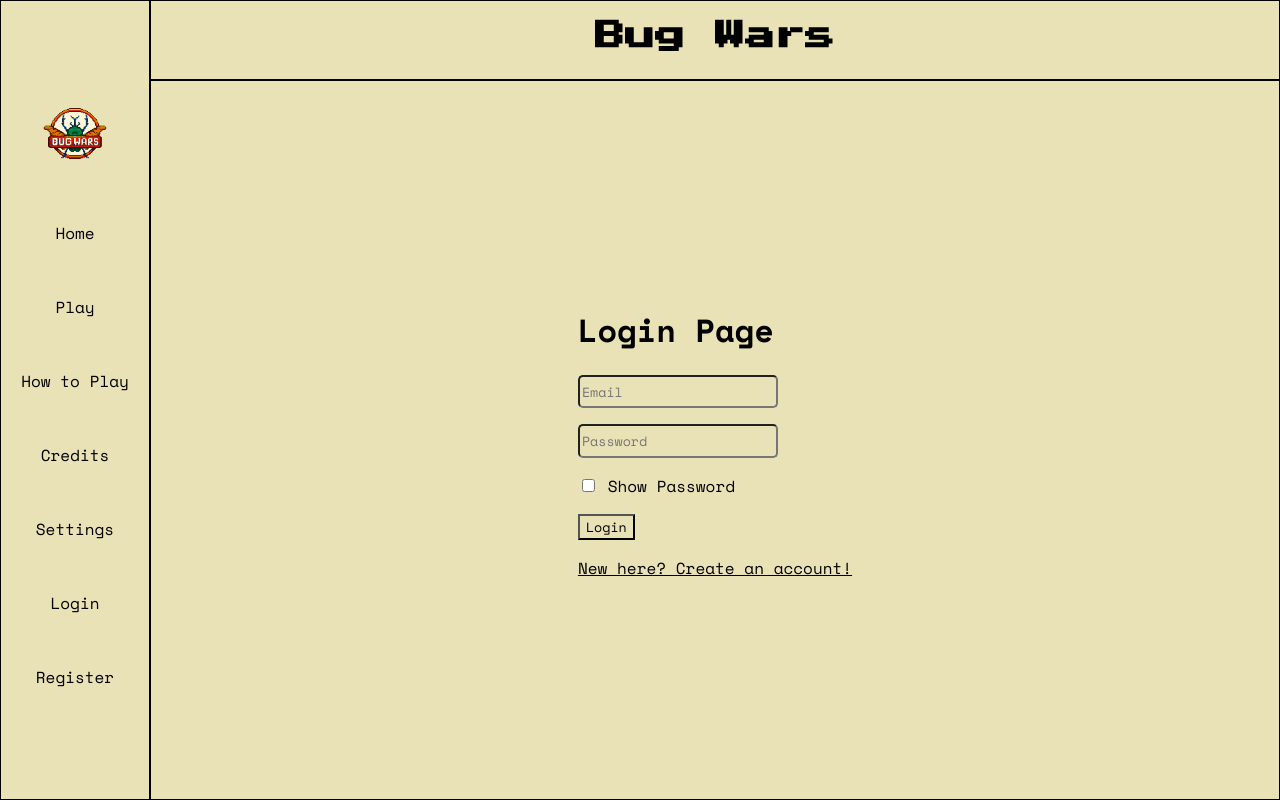
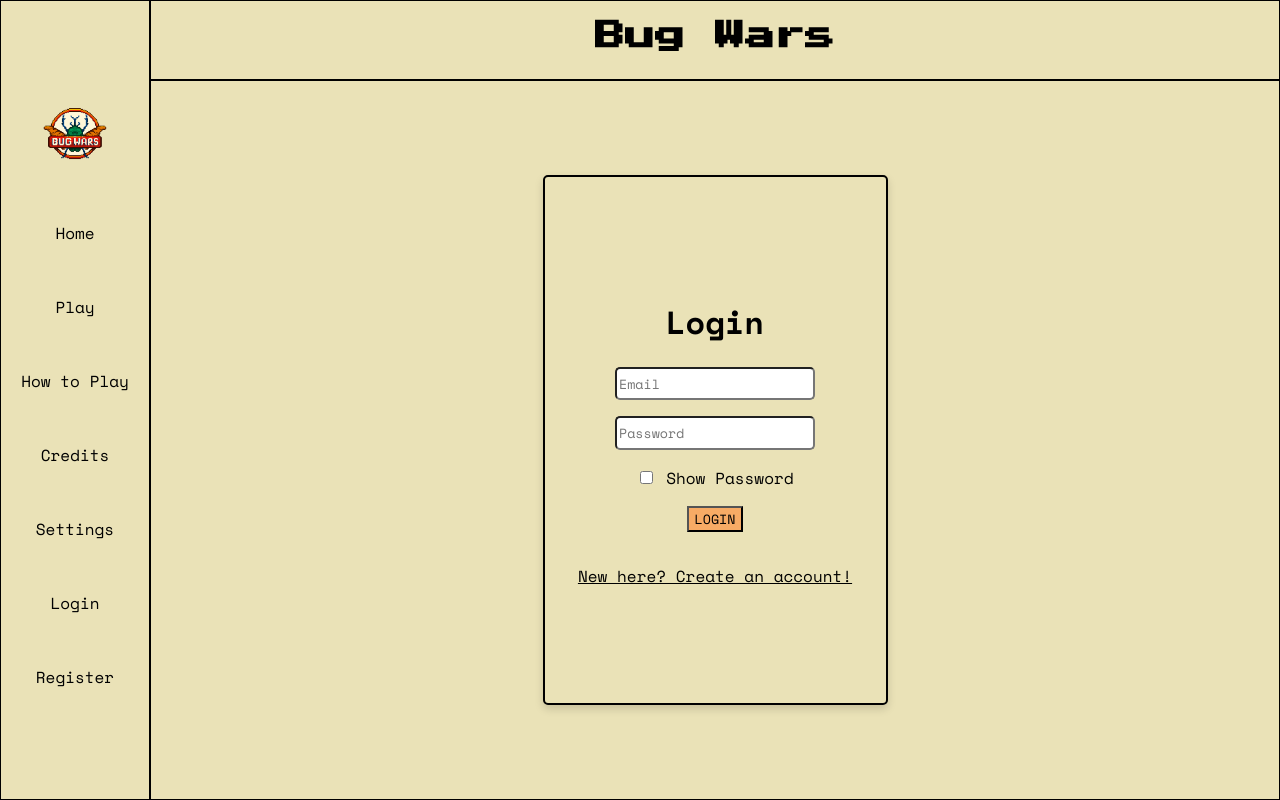
Before and after one commit to LauraJStevenson/bugwars-healer-frontend, a Vue app: page /login in a window 1280 px wide. Built offline with nearby package versions, Linux system fonts and the light colour scheme; no server answers.

Commit message:
added styling to login and reg

```diff
--- a/src/components/GlobalNav.vue
+++ b/src/components/GlobalNav.vue
@@ -3,7 +3,7 @@
 <template>
   <div class="global-nav-bar">
     <ul>
-      <li><img src="/images/Logo.png" /></li>
+      <li><img src="/public/images/Logo.png" /></li>
 
       <li><RouterLink to="/">Home</RouterLink></li>
       <li><RouterLink to="/GameLobby">Play</RouterLink></li>
--- a/src/views/LoginView.vue
+++ b/src/views/LoginView.vue
@@ -1,7 +1,7 @@
 <template>
     <div id="login">
       <form class="login-form" @submit.prevent="login">
-        <h1>Login Page</h1>
+        <h1>Login</h1>
         <div class="login-input-group">
           <input type="email" id="email" placeholder="Email" v-model="formData.email" required />
         </div>
@@ -45,10 +45,33 @@
   </script>
 
   <style>
+  /* makes the card to hold the login*/
+  #login {
+  border: 2px solid black;
+  border-radius: 5px;
+  display: flex;
+  flex-direction: column;
+  justify-content: center;
+  align-items: center;
+  padding: 15px;
+  margin: 15px;
+  width: 345px;
+  height: 530px;
+  box-shadow: 0 4px 8px rgba(0, 0, 0, 0.15);
+}
+
+/* centers the actual Login information*/
+.login-form{
+  text-align: center;
+}
+
+
+/* changes the overall size and background color of the placeholders*/
   #email, #password, #username, #confirmPassword {
     height: 2.5em;
     width: 15em;
     border-radius: 5px;
+    background-color: rgb(255, 255, 255);
 
   }
 
@@ -70,5 +93,20 @@ a:hover {
   transition: all 0.3s ease-in-out;
 }
 
+button {
+  text-transform: uppercase;
+  background-color: rgb(247, 171, 101);
+
+
+}
+
+button:hover {
+background-color: #7acc9c;
+transition: all 0.3s ease-in-out;
+
+
+}
+
+
 
   </style>
--- a/src/views/RegistrationView.vue
+++ b/src/views/RegistrationView.vue
@@ -64,14 +64,33 @@ const submitForm = () => {
 
 <style scoped>
 
+  /* makes the card to hold the login*/
+  #registration {
+  border: 2px solid black;
+  border-radius: 5px;
+  display: flex;
+  flex-direction: column;
+  justify-content: center;
+  align-items: center;
+  padding: 15px;
+  margin: 15px;
+  width: 345px;
+  height: 530px;
+  box-shadow: 0 4px 8px rgba(0, 0, 0, 0.15);
+}
 .error-message {
   color: #EB5757;
+}
+
+.registration-form{
+  text-align: center;
 }
 
 /* changes the placeholder box color when clicked, ie, password, email etc*/
 .reg-input-group input:focus{
     border: 2px #2f80ed solid;
     outline: 0;
+
   }
 
   a {
```
